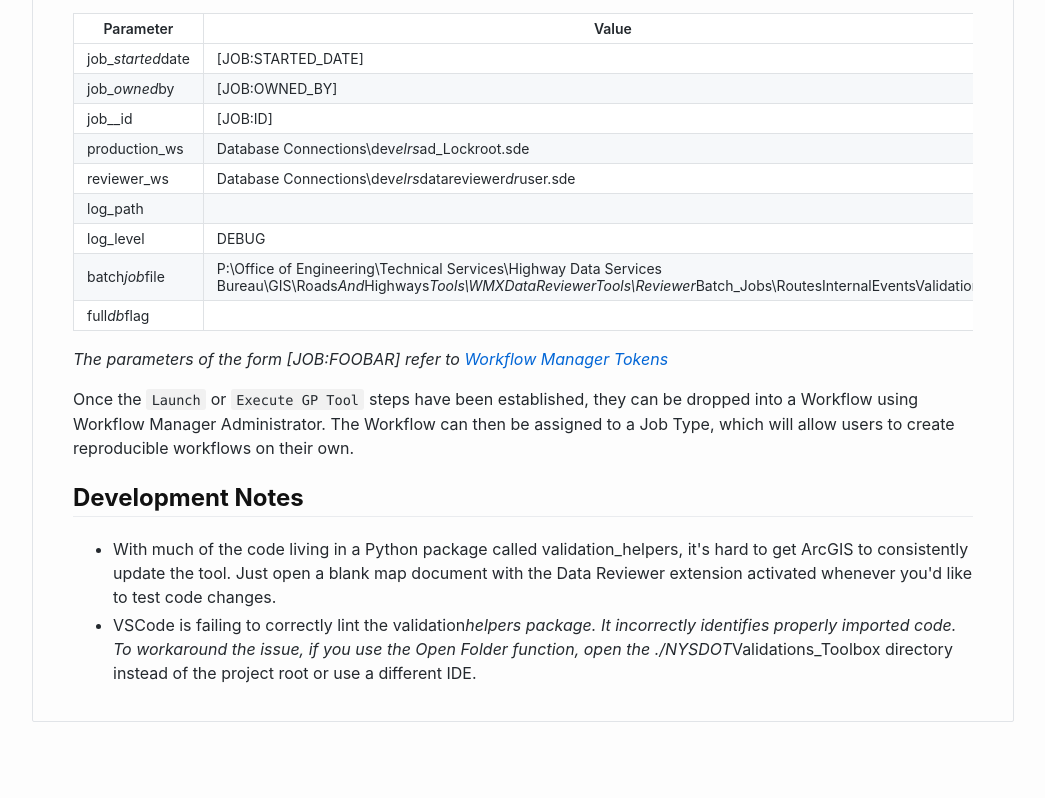
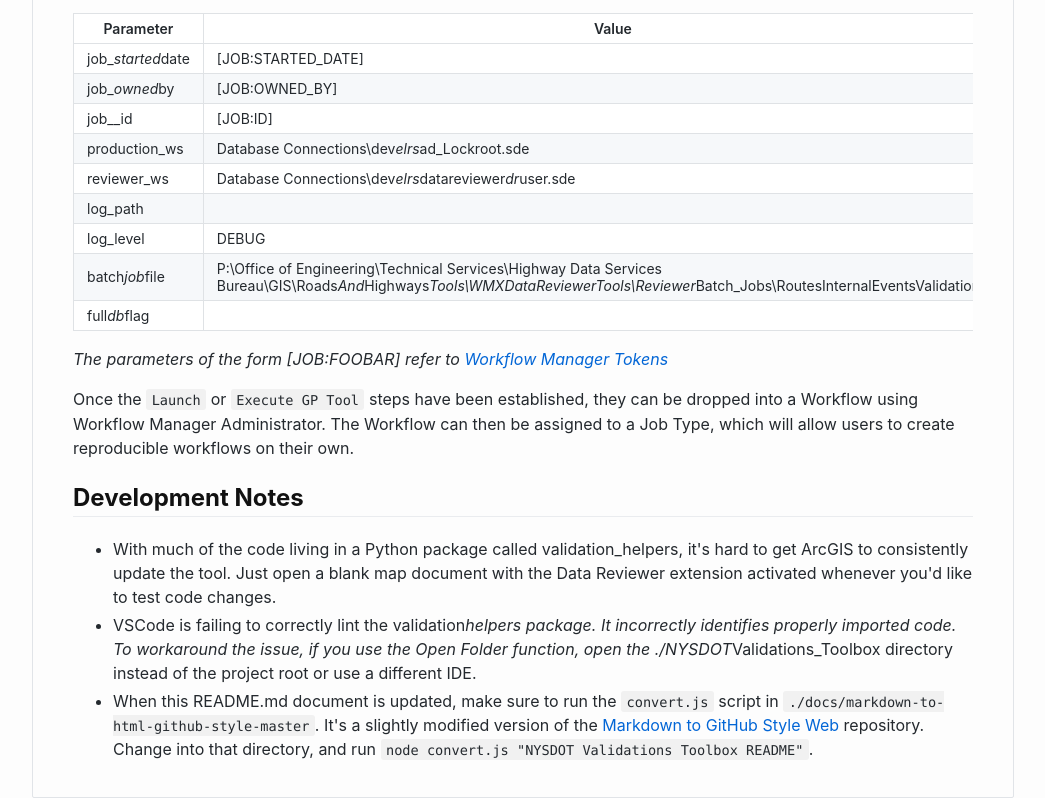
Before and after one commit to vitale232/WMXDataReviewerTools, a plain HTML site: page README.html in a window 1280 px wide. Shown: the part 10791-11589 px from the top of the page, without its empty margins (117-1162 px from the left). Before the commit the page ends 11551 px from the top, so only its background shows below. Drawn offline with Linux system fonts and the light colour scheme.

Commit message:
update readme.html

```diff
--- a/README.html
+++ b/README.html
@@ -533,6 +533,7 @@ HAVING COUNT (1)&gt;1
 <ul>
 <li>With much of the code living in a Python package called validation_helpers, it's hard to get ArcGIS to consistently update the tool. Just open a blank map document with the Data Reviewer extension activated whenever you'd like to test code changes.</li>
 <li>VSCode is failing to correctly lint the validation<em>helpers package. It incorrectly identifies properly imported code. To workaround the issue, if you use the Open Folder function, open the ./NYSDOT</em>Validations_Toolbox directory instead of the project root or use a different IDE.</li>
+<li>When this README.md document is updated, make sure to run the <code>convert.js</code> script in <code>./docs/markdown-to-html-github-style-master</code>. It's a slightly modified version of the <a href="https://github.com/KrauseFx/markdown-to-html-github-style">Markdown to GitHub Style Web</a> repository. Change into that directory, and run <code>node convert.js "NYSDOT Validations Toolbox README"</code>.</li>
 </ul>
 
         </div>
```
